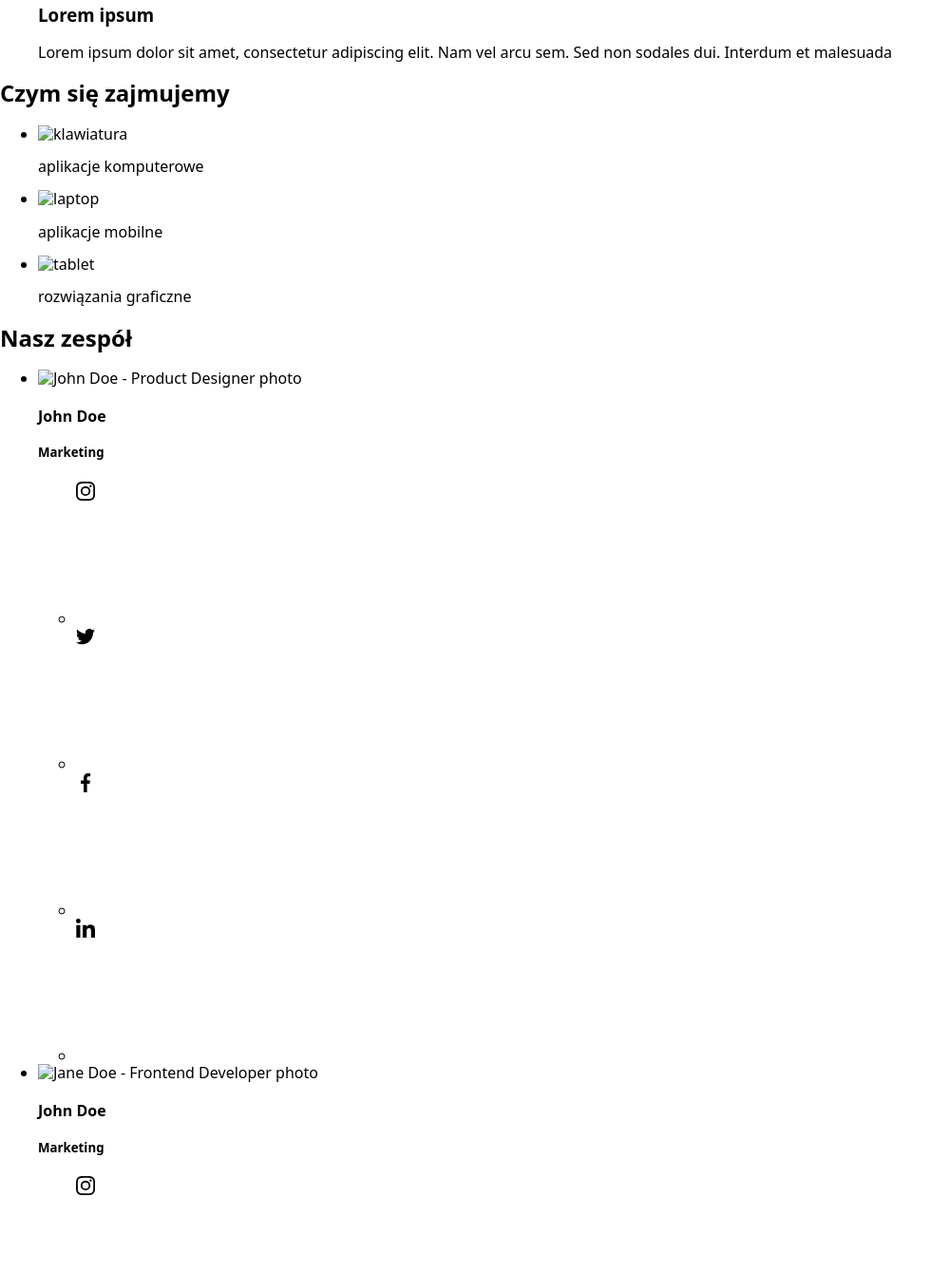
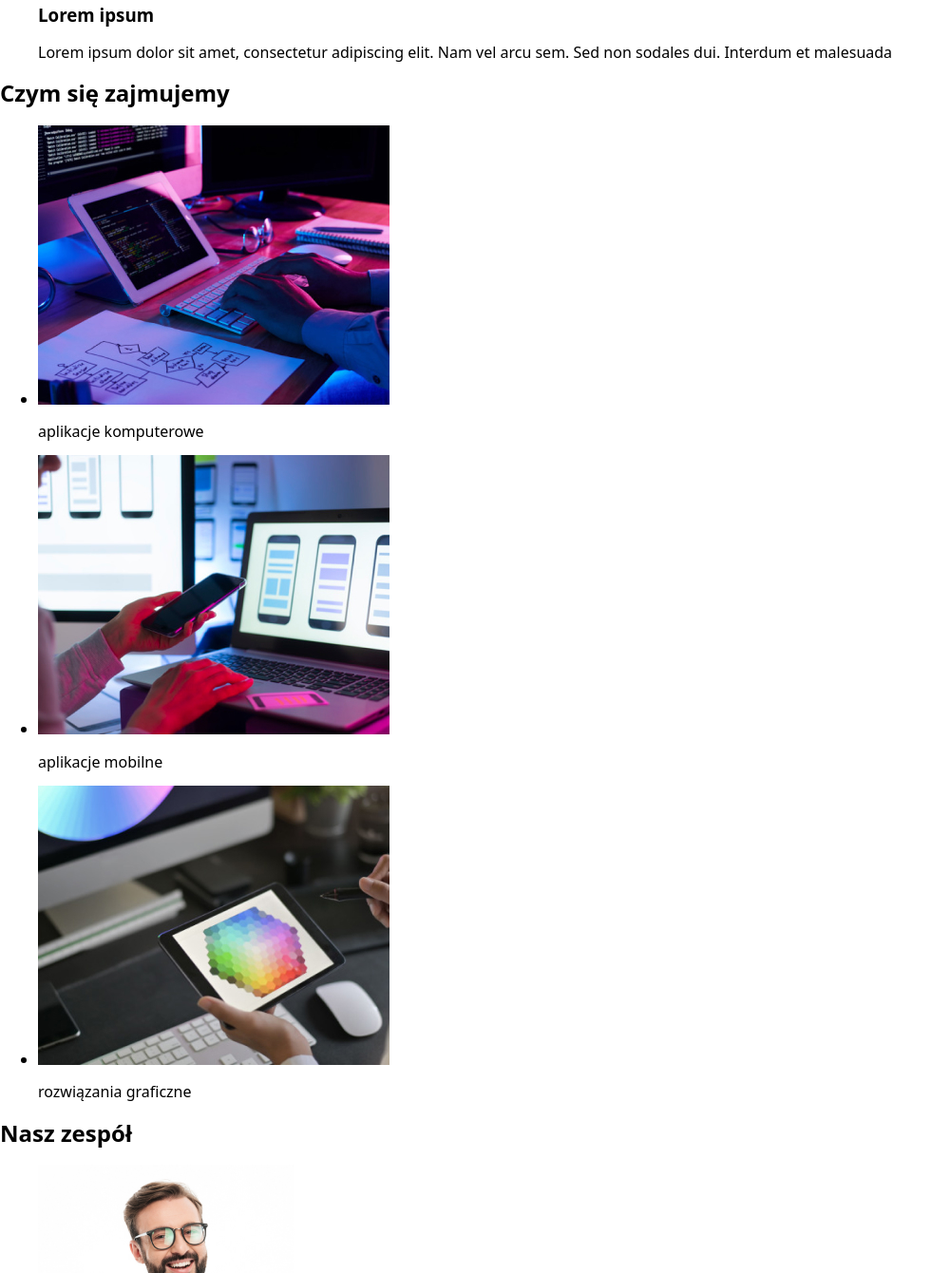
Before and after one commit to Piojank/goit-markup-hw-07, a plain HTML site: page index.html in a window 1280 px wide. Shown: the part 1460-2800 px from the top of the page at 95% size, without its empty margins (0-1000 px from the left). Drawn offline with nearby package versions, Linux system fonts and the light colour scheme.

Commit message:
images path correction

```diff
--- a/index.html
+++ b/index.html
@@ -45,7 +45,7 @@
             <li class="contact__item list">
               <a href="mailto:info@devstudio.com" class="contact__link link">
                 <svg class="contact__icon icon">
-                  <use xlink:href="./images/iconss.svg#icon-envelope" />
+                  <use xlink:href="./images/icons.svg#icon-envelope" />
                 </svg>info@devstudio.com</a>
             </li>
             <li class="contact__item list">
@@ -133,7 +133,7 @@
           <ul class="about__list">
             <li class="about__item list">
               <img
-                src="images/agency/about_us_img1.jpg"
+                src="./images/main/about_us_img1.jpg"
                 alt="klawiatura"
                 width="370"
                 height="294"
@@ -142,7 +142,7 @@
             </li>
             <li class="about__item list">
               <img
-                src="images/agency/about_us_img2.jpg"
+                src="./images/main/about_us_img2.jpg"
                 alt="laptop"
                 width="370"
                 height="294"
@@ -151,7 +151,7 @@
             </li>
             <li class="about__item list">
               <img
-                src="images/agency/about_us_img3.jpg"
+                src="./images/main/about_us_img3.jpg"
                 alt="tablet"
                 width="370"
                 height="294"
@@ -170,7 +170,7 @@
             <li class="team__item list">
               <img
                 class="team__img"
-                src="images/agency/team_product.jpg"
+                src="./images/main/team_product.jpg"
                 alt="John Doe - Product Designer photo"
                 width="270"
                 height="260"
@@ -225,7 +225,7 @@
             <li class="team__item list">
               <img
                 class="team__img"
-                src="images/agency/team_frontend.jpg"
+                src="./images/main/team_frontend.jpg"
                 alt="Jane Doe - Frontend Developer photo"
                 width="270"
                 height="260"
@@ -280,7 +280,7 @@
             <li class="team__item list">
               <img
                 class="team__img"
-                src="images/agency/team_marketing.jpg"
+                src="./images/main/team_marketing.jpg"
                 alt="John Doe - Marketing photo"
                 width="270"
                 height="260"
@@ -335,7 +335,7 @@
             <li class="team__item list">
               <img
                 class="team__img"
-                src="images/agency/team_ui.jpg"
+                src="./images/main/team_ui.jpg"
                 alt="John Doe - UI Designer photo"
                 width="270"
                 height="260"
```
